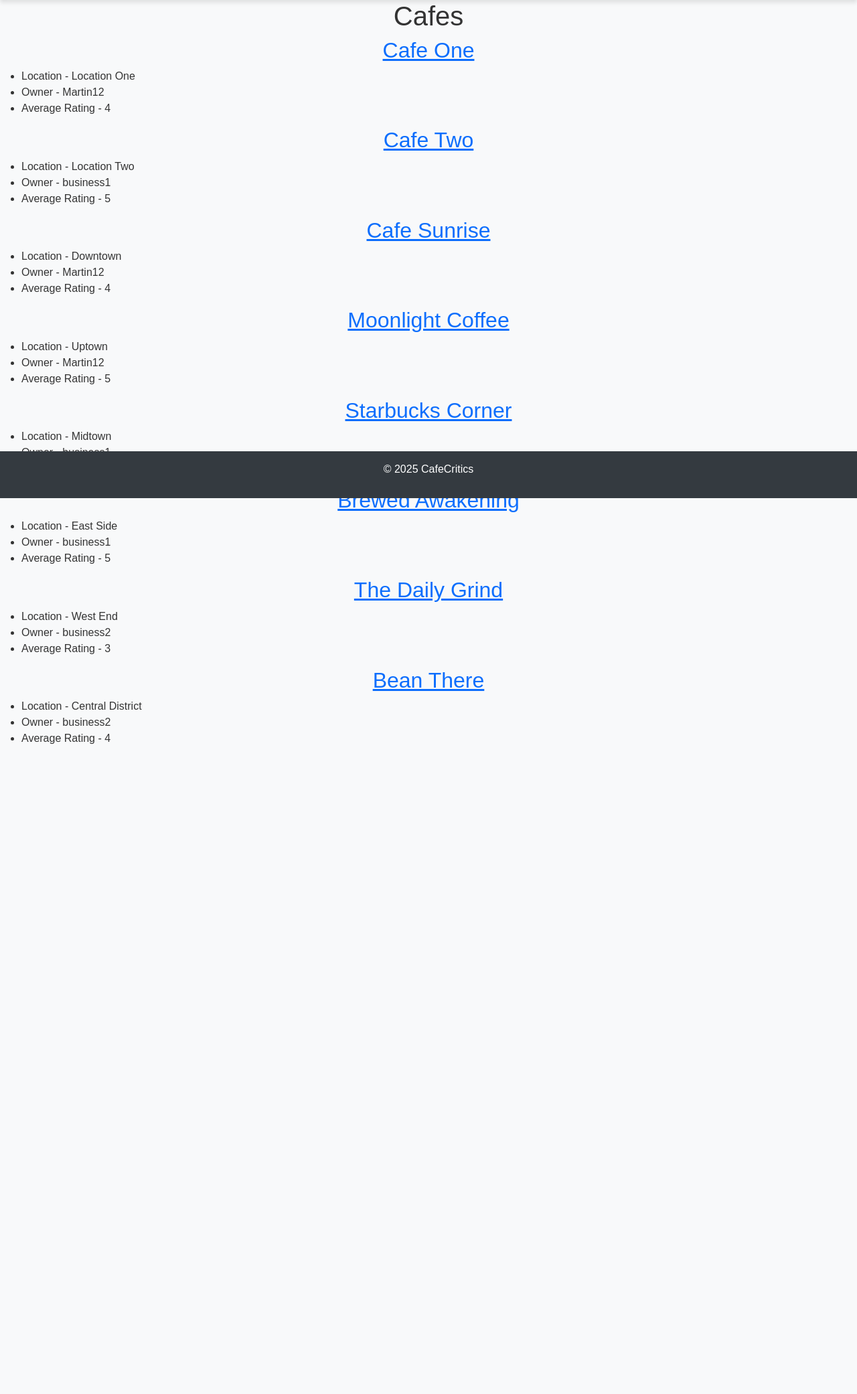
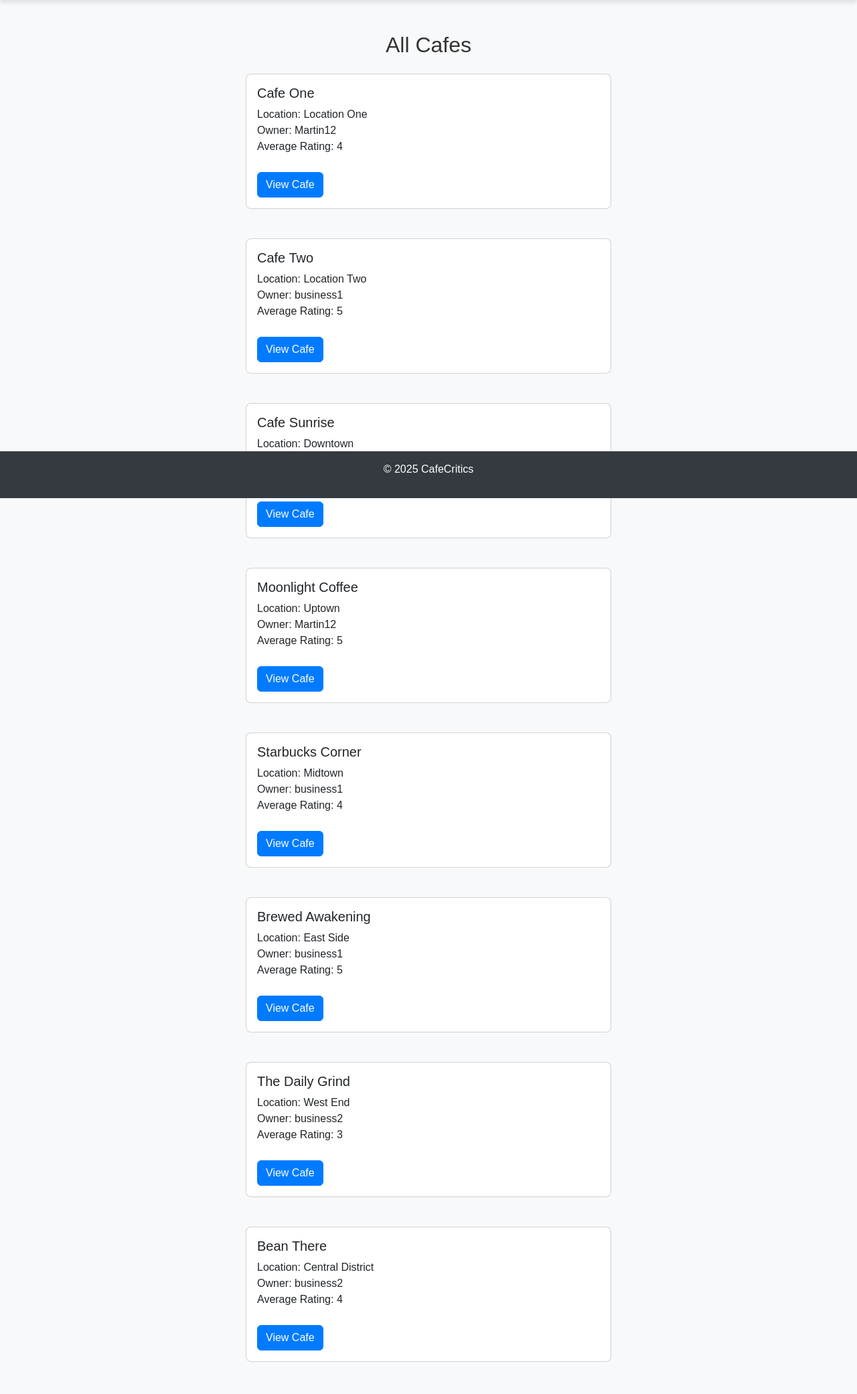
Before and after one commit to Martin-Gubala/WAD2-8C, a Django app: page /cafes/ in a window 1280 px wide. Shown: the part 56-2138 px from the top of the page at 67% size. Before the commit the page ends 1167 px from the top, so only its background shows below. Run offline with Django 3.2, Linux system fonts and the light colour scheme; data comes from the database, SQL or seed files in the repository.

Commit message:
CSS for View all cafes

```diff
--- a/WAD2-8C/WAD2_Project/cafeCritics/static/css/style.css
+++ b/WAD2-8C/WAD2_Project/cafeCritics/static/css/style.css
@@ -111,3 +111,17 @@
     font-size: 1.3rem;
     margin-right: 5px;
 }
+
+.card {
+    border-radius: 8px;
+    transition: transform 0.2s ease-in-out;
+}
+
+.card:hover {
+    transform: scale(1.02);
+}
+
+.card-img-top {
+    object-fit: cover;
+    height: 200px;
+}
--- a/WAD2-8C/WAD2_Project/cafeCritics/urls.py
+++ b/WAD2-8C/WAD2_Project/cafeCritics/urls.py
@@ -12,7 +12,7 @@
     path('accountsettings/', views.account_settings_view, name='account_settings'),
     path('cafes/<slug:cafe_name_slug>/', views.show_cafe, name='show_cafe'),  # Corrected URL pattern
     path('cafes/<slug:cafe_name_slug>/drinks', views.show_drinks, name='show_drinks'),
-        path('cafes/<slug:cafe_name_slug>/AJAX', views.show_cafeAJAX, name='show_cafeAJAX'),
+    path('cafes/<slug:cafe_name_slug>/AJAX', views.show_cafeAJAX, name='show_cafeAJAX'),
     path('cafes/<slug:cafe_name_slug>/review/', views.review_view, name='review'),
     path('signup/', views.signup_view, name='signup'),
     path('login/', login_view, name='login'),
--- a/WAD2-8C/templates/cafes.html
+++ b/WAD2-8C/templates/cafes.html
@@ -1,22 +1,27 @@
 {% extends 'registration/base_generic.html' %}
+{% block title %}All Cafes - Cafe Critics{% endblock %}
 
 {% block content %}
-    <h1>Cafes</h1>
-
-    <div>
-    {% if cafes %}
+<div class="container my-5">
+    <h2 class="text-center mb-4">All Cafes</h2>
+    <div class="row row-cols-1 row-cols-md-2 g-4">
         {% for cafe in cafes %}
-        <div>
-            <h2><a href="{% url 'cafeCritics:show_cafe' cafe.slug %}">{{ cafe.name }}</a></h2>
-            <ul>
-                <li>Location - {{ cafe.location }}</li>
-                <li>Owner - {{ cafe.owner }}</li>
-                <li>Average Rating - {{ cafe.average_rating }}</li>
-            </ul>
+        <div class="col">
+            <div class="card h-100">
+                {% if cafe.photo %}
+                <img src="{{ cafe.photo.url }}" class="card-img-top" alt="{{ cafe.name }}">
+                {% endif %}
+                <div class="card-body">
+                    <h5 class="card-title">{{ cafe.name }}</h5>
+                    <p class="card-text">
+                        Location: {{ cafe.location }}<br>
+                        Owner: {{ cafe.owner }}<br>
+                        Average Rating: {{ cafe.average_rating }}<br>
+                    </p>
+                    <a href="{% url 'cafeCritics:show_cafe' cafe.slug %}" class="btn btn-primary">View Cafe</a>                </div>
+            </div>
         </div>
         {% endfor %}
-    {% else %}
-        <strong>There are no cafes present.</strong>
-    {% endif %}
     </div>
+</div>
 {% endblock %}
```
